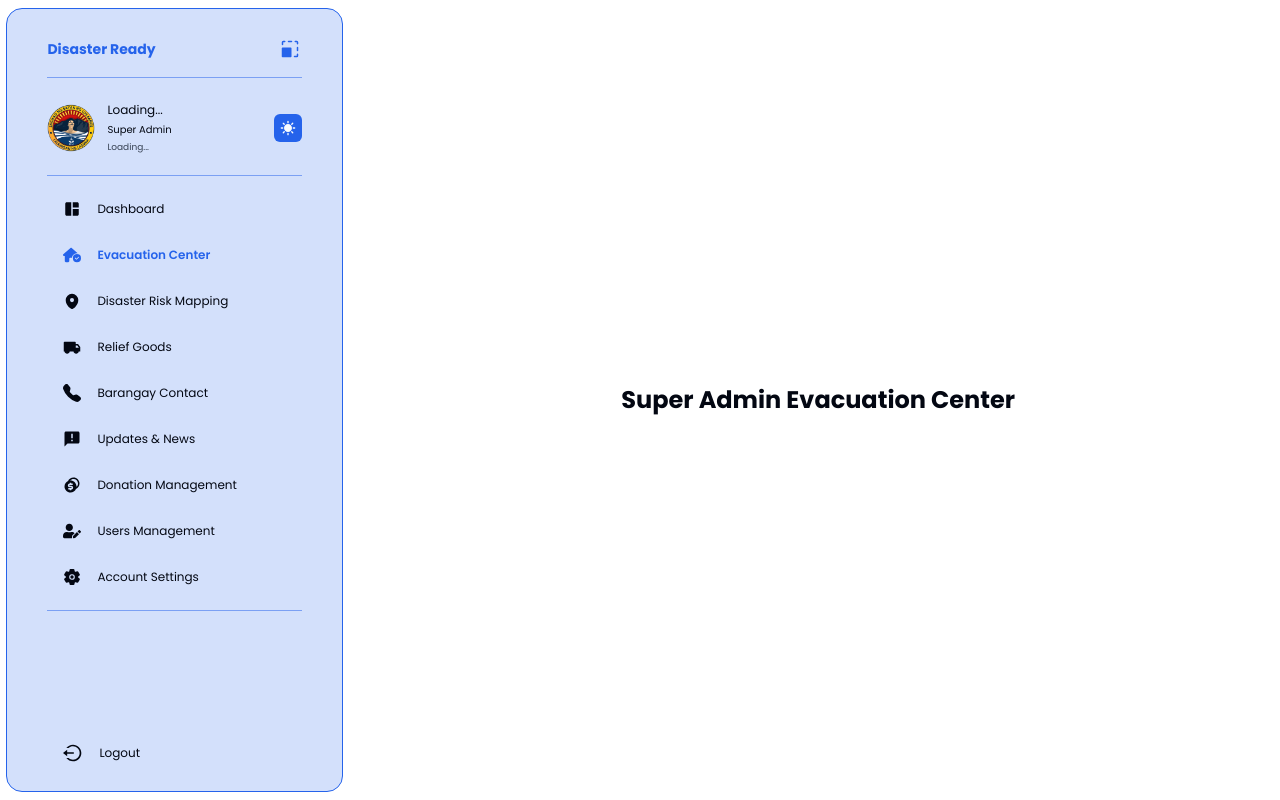
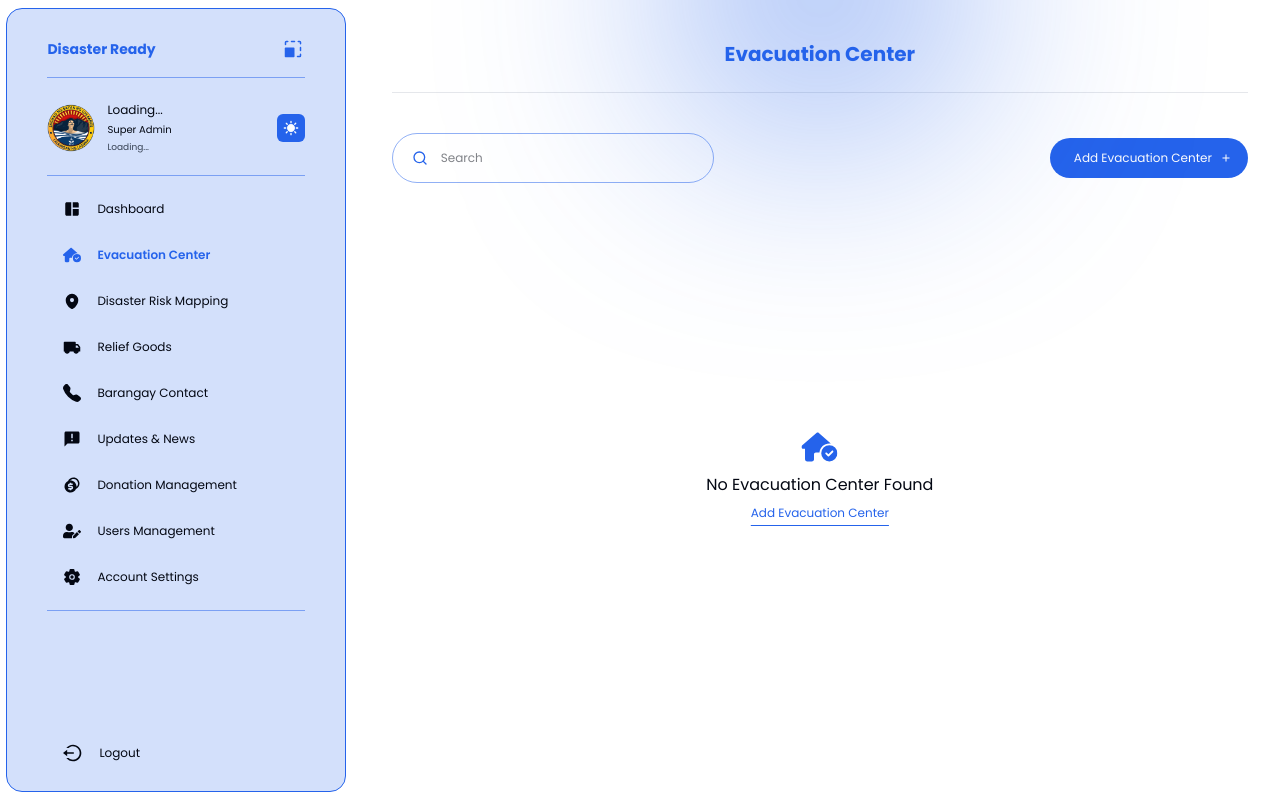
Before and after one commit to Harvey102004/admins-disaster-ready, a Next.js app: page /super-evacuation-center in a window 1280 px wide. Built offline with nearby package versions, Linux system fonts and the light colour scheme.

Commit message:
Tapos na form ng evacuation

```diff
--- /dev/null
+++ b/src/app/(super-admin)/super-evacuation-center/layout.tsx
@@ -0,0 +1,14 @@
+import React from "react";
+import { Metadata } from "next";
+
+export const metadata = {
+  title: "Evacuation Center",
+};
+
+export default function EvacuationCenterLayout({
+  children,
+}: {
+  children: React.ReactNode;
+}) {
+  return children;
+}
--- a/src/app/(super-admin)/super-evacuation-center/page.tsx
+++ b/src/app/(super-admin)/super-evacuation-center/page.tsx
@@ -1,7 +1,190 @@
+"use client";
+
+import { MdOutlineAdd } from "react-icons/md";
+import { FaHouseCircleCheck, FaUsers, FaUser, FaPhone } from "react-icons/fa6";
+import { GoHomeFill } from "react-icons/go";
+import { HiOutlineX, HiLocationMarker } from "react-icons/hi";
+import { PiUsersFourFill } from "react-icons/pi";
+
+import { useState } from "react";
+
+import SearchInput from "@/components/search-input";
+import { EvacuationCenterProps } from "../../../../types";
+
 export default function SuperAdminEvacuationCenter() {
+  const [search, setSearch] = useState<string>("");
+
+  const [evaucations, setEvaucations] = useState([]);
+
+  const [isEvacOpen, setisEvacOpen] = useState<boolean>(false);
+
+  const [formData, setFormData] = useState<EvacuationCenterProps>({
+    evac_name: "",
+    evac_capacity: 0,
+    evac_location: "",
+    evac_evacuees: 0,
+    evac_contact_person: "",
+    evac_contact_number: "",
+  });
+
   return (
-    <div className="flex h-screen max-h-screen w-full items-center justify-center overflow-auto px-14 py-10 transition-all duration-300">
-      <h1 className="text-2xl font-bold">Super Admin Evacuation Center</h1>
-    </div>
+    <>
+      <div className="relative h-screen w-full overflow-auto px-8 pt-10 transition-all duration-300">
+        <div className="bg-dark-blue absolute -top-28 left-1/2 h-52 w-52 -translate-x-1/2 rounded-full blur-[130px]"></div>
+
+        <div className="flex items-center justify-center gap-3 border-b pb-6">
+          <h1 className="text-dark-blue text-xl font-bold">
+            Evacuation Center
+          </h1>
+        </div>
+
+        <div className="mt-10 flex items-center justify-between gap-6 pb-8">
+          <div className="">
+            <SearchInput
+              value={search}
+              onchange={(e) => setSearch(e.target.value)}
+              placeholder="Search"
+            />
+          </div>
+
+          <div className="">
+            <button
+              className="bg-dark-blue text-puti flex cursor-pointer items-center gap-2 rounded-full px-4 py-3 pl-6 text-xs transition-all duration-300 hover:opacity-80"
+              onClick={() => setisEvacOpen(true)}
+            >
+              Add Evacuation Center <MdOutlineAdd />
+            </button>
+          </div>
+        </div>
+
+        <div className="scrollBar relative flex h-[65vh] flex-wrap justify-start gap-5 overflow-auto px-6">
+          {evaucations.length === 0 && (
+            <div className="absolute top-1/2 left-1/2 flex -translate-1/2 flex-col items-center gap-2">
+              <FaHouseCircleCheck className="text-dark-blue text-4xl" />
+              <p> No Evacuation Center Found</p>
+              <button
+                className="text-dark-blue cursor-pointer text-xs underline underline-offset-8 hover:opacity-70"
+                onClick={() => setisEvacOpen(true)}
+              >
+                Add Evacuation Center
+              </button>
+            </div>
+          )}
+        </div>
+      </div>
+
+      {isEvacOpen && (
+        <div className="bg-itim/70 fixed inset-0 z-50 flex items-center justify-center">
+          <form className="bg-transparent-blue border-dark-blue/50 dark:border-puti/10 dark:bg-light-black flex w-[600px] flex-col gap-8 rounded-xl border px-10 py-8 backdrop-blur-sm">
+            <HiOutlineX
+              className="absolute top-5 right-5 text-xl transition-all duration-300 hover:text-red-500"
+              onClick={() => setisEvacOpen(false)}
+            />
+
+            <div className="border-dark-blue/50 mx-auto flex w-full items-center justify-center gap-4 border-b pb-5 dark:border-gray-500/30">
+              <FaHouseCircleCheck className="text-dark-blue text-2xl" />
+              <h2>Add Evacuation Center</h2>
+            </div>
+
+            <div className="mt-5 flex items-center justify-between gap-5">
+              <div className="flex-1">
+                <div className="mb-3 flex items-center gap-3">
+                  <GoHomeFill className="text-dark-blue text-lg" />
+                  <p className="text-xs">Evacuation Center name</p>
+                </div>
+                <input
+                  type="text"
+                  name="evac_name"
+                  value={formData.evac_name ?? ""}
+                  className="focus:border-dark-blue dark:focus:border-dark-blue/60 border-dark-blue/50 w-full border px-4 py-3 text-sm outline-none placeholder:text-[11px] dark:border-gray-500/30"
+                  placeholder="Enter Evacuation center name"
+                />
+              </div>
+
+              <div className="flex-1">
+                <div className="mb-3 flex items-center gap-3">
+                  <FaUsers className="text-dark-blue text-lg" />
+                  <p className="text-xs">Capacity</p>
+                </div>
+                <input
+                  type="number"
+                  name="evac_capacity"
+                  value={formData.evac_capacity ?? 0}
+                  className="focus:border-dark-blue dark:focus:border-dark-blue/60 border-dark-blue/50 w-full border px-4 py-3 text-sm outline-none placeholder:text-[11px] dark:border-gray-500/30"
+                  placeholder="Enter Evacuation center capacity"
+                />
+              </div>
+            </div>
+
+            <div className="flex items-center justify-between gap-5">
+              <div className="flex-1">
+                <div className="mb-3 flex items-center gap-3">
+                  <HiLocationMarker className="text-dark-blue text-lg" />
+                  <p className="text-xs">Location</p>
+                </div>
+                <input
+                  type="text"
+                  name="evac_location"
+                  value={formData.evac_location ?? ""}
+                  className="focus:border-dark-blue dark:focus:border-dark-blue/60 border-dark-blue/50 w-full border px-4 py-3 text-sm outline-none placeholder:text-[11px] dark:border-gray-500/30"
+                  placeholder="Enter Evacuation center location"
+                />
+              </div>
+
+              <div className="flex-1">
+                <div className="mb-3 flex items-center gap-3">
+                  <PiUsersFourFill className="text-dark-blue text-lg" />
+                  <p className="text-xs">Current number of evacuees</p>
+                </div>
+                <input
+                  type="number"
+                  name="evac_contact_person"
+                  value={formData.evac_evacuees ?? 0}
+                  className="focus:border-dark-blue dark:focus:border-dark-blue/60 border-dark-blue/50 w-full border px-4 py-3 text-sm outline-none placeholder:text-[11px] dark:border-gray-500/30"
+                  placeholder="Enter current number of evacuees"
+                />
+              </div>
+            </div>
+
+            <div className="flex items-center justify-between gap-5">
+              <div className="flex-1">
+                <div className="mb-3 flex items-center gap-3">
+                  <FaUser className="text-dark-blue" />
+                  <p className="text-xs">Contact person</p>
+                </div>
+                <input
+                  type="text"
+                  name="evac_contact_person"
+                  value={formData.evac_contact_person ?? ""}
+                  className="focus:border-dark-blue dark:focus:border-dark-blue/60 border-dark-blue/50 w-full border px-4 py-3 text-sm outline-none placeholder:text-[11px] dark:border-gray-500/30"
+                  placeholder="Enter contact person name"
+                />
+              </div>
+
+              <div className="flex-1">
+                <div className="mb-3 flex items-center gap-3">
+                  <FaPhone className="text-dark-blue" />
+                  <p className="text-xs">Contact person number #</p>
+                </div>
+                <input
+                  type="number"
+                  name="evac_contact_number"
+                  value={formData.evac_contact_number ?? ""}
+                  className="focus:border-dark-blue dark:focus:border-dark-blue/60 border-dark-blue/50 w-full border px-4 py-3 text-sm outline-none placeholder:text-[11px] dark:border-gray-500/30"
+                  placeholder="Enter contact person number"
+                />
+              </div>
+            </div>
+
+            <button
+              type="submit"
+              className="bg-dark-blue text-puti mt-3 cursor-pointer rounded-md border py-4 text-sm transition-all hover:opacity-80"
+            >
+              Add Evacuation Center
+            </button>
+          </form>
+        </div>
+      )}
+    </>
   );
 }
--- a/src/app/(super-admin)/super-update-news/layout.tsx
+++ b/src/app/(super-admin)/super-update-news/layout.tsx
@@ -3,7 +3,6 @@ import type { Metadata } from "next";
 
 export const metadata: Metadata = {
   title: "Update & News",
-  icons: { icon: "/logos/lb-logo.png" },
 };
 
 export default function UpdateNewsLayout({
--- a/src/app/(super-admin)/super-update-news/page.tsx
+++ b/src/app/(super-admin)/super-update-news/page.tsx
@@ -193,7 +193,7 @@ export default function SuperAdminUpdateNews() {
           <div className="relative ml-auto">
             <button
               onClick={() => setIsHide((prev) => !prev)}
-              className="bg-dark-blue text-puti flex cursor-pointer items-center gap-2 rounded-full px-4 py-3 pl-6 text-xs"
+              className="bg-dark-blue text-puti flex cursor-pointer items-center gap-2 rounded-full px-4 py-3 pl-6 text-xs transition-all duration-300 hover:opacity-75"
             >
               Add Updates <MdOutlineAdd />
             </button>
--- a/src/app/globals.css
+++ b/src/app/globals.css
@@ -143,3 +143,8 @@
   background-color: rgba(37, 99, 235, 0.3);
   border-radius: 100px;
 }
+
+.search-input::-webkit-search-cancel-button {
+  display: none;
+  -webkit-appearance: none;
+}
--- a/src/app/layout.tsx
+++ b/src/app/layout.tsx
@@ -12,6 +12,7 @@ export const metadata: Metadata = {
     default: "DisasterReady",
     template: "%s | DisasterReady",
   },
+  icons: { icon: "/logos/lb-logo.png" },
 };
 
 export default function RootLayout({
--- /dev/null
+++ b/src/components/search-input.tsx
@@ -0,0 +1,26 @@
+import { FiSearch } from "react-icons/fi";
+
+interface SearchProps {
+  value: string;
+  onchange: (e: React.ChangeEvent<HTMLInputElement>) => void;
+  placeholder?: string;
+}
+
+export default function SearchInput({
+  value,
+  onchange,
+  placeholder,
+}: SearchProps) {
+  return (
+    <div className="relative min-w-[300px]">
+      <input
+        type="search"
+        onChange={onchange}
+        value={value}
+        placeholder={placeholder}
+        className="search-input border-dark-blue/50 focus:border-dark-blue w-full rounded-full border px-10 py-4 pl-12 text-xs outline-none placeholder:text-xs"
+      />
+      <FiSearch className="text-dark-blue absolute top-1/2 left-7 -translate-1/2" />
+    </div>
+  );
+}
--- a/src/components/update-news/details.tsx
+++ b/src/components/update-news/details.tsx
@@ -630,7 +630,7 @@ export const DisasterUpdatesDetails = ({
             <div className="flex items-center gap-10">
               {fetchAdvisory?.img_path ? (
                 <div
-                  className="relative h-[300px] w-[300px] min-w-[300px] overflow-hidden rounded-md"
+                  className="relative h-[300px] w-[300px] min-w-[300px] overflow-hidden rounded-md transition-all duration-300 hover:opacity-70"
                   onClick={() => setIsImageOpen(true)}
                 >
                   <Image
```
Also changed, not shown: src/components/update-news/updates-forms.tsx (+4 -4 lines), types.ts (+9 -0 lines).
